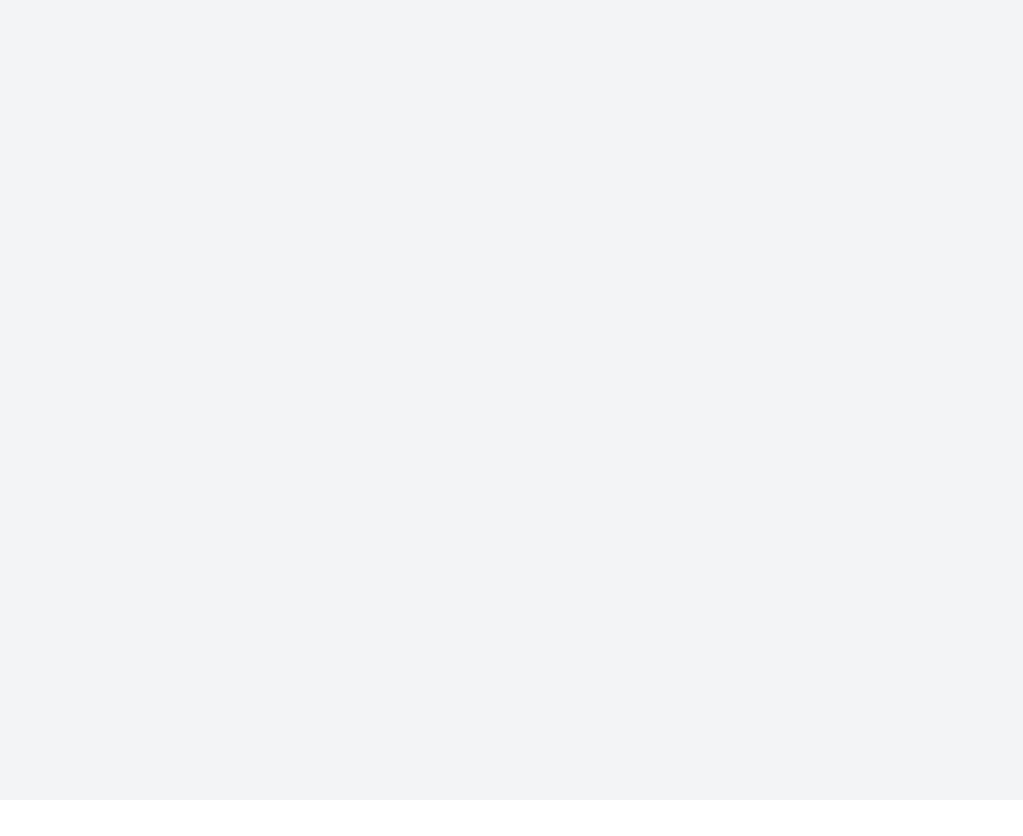
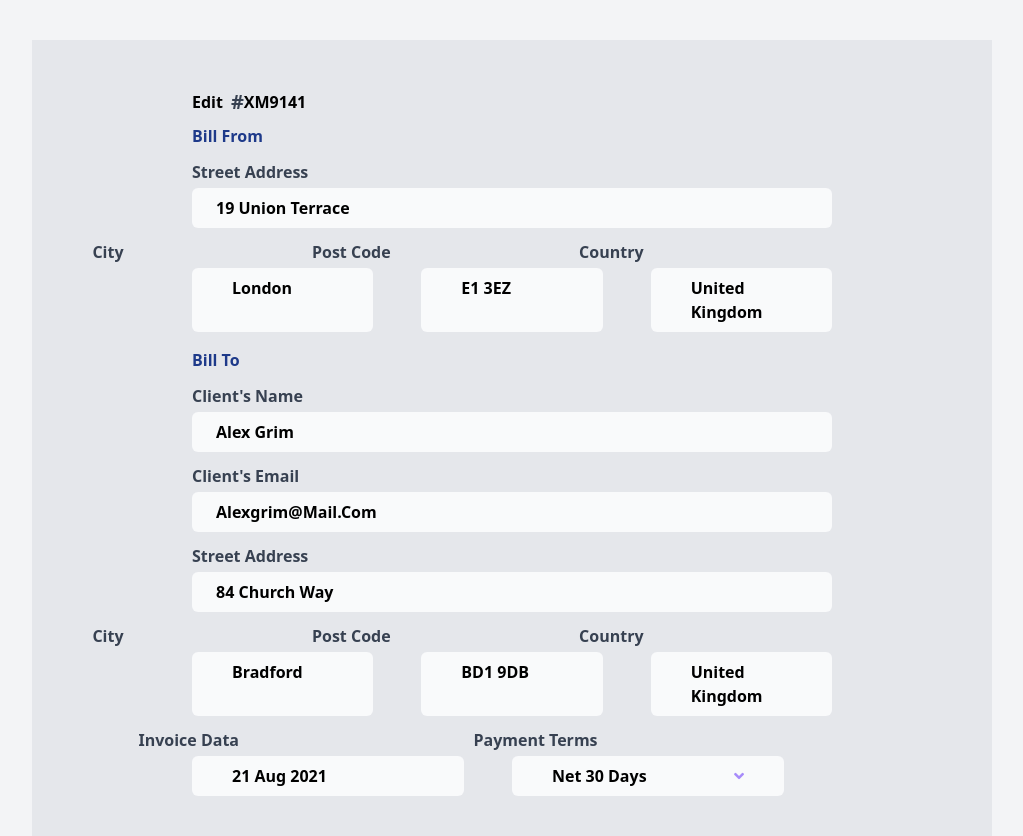
Before and after one commit to ayomideEnoch/invoice-app, a Vue app: page /invoice-create in a window 1280 px wide. Before the commit this address had no page. Shown: the whole page, without its empty margins (128-1151 px from the left). Before the commit the page ends 800 px from the top, so only its background shows below. Built offline with nearby package versions, Linux system fonts and the light colour scheme.

Commit message:
Iteration...

```diff
--- a/src/router/index.js
+++ b/src/router/index.js
@@ -1,6 +1,7 @@
 import { createRouter, createWebHistory } from  'vue-router';
 import Home from '../views/InvoiceList'
 import InvoiceCreate from '../views/InvoiceCreate'
+import InvoiceShow from '../views/InvoiceShow'
 
 const routes = [
     {
@@ -9,9 +10,14 @@ const routes = [
         component: Home
     },
     {
-        path: '/',
+        path: '/invoice-create',
         name: 'InvoiceCreate',
         component: InvoiceCreate
+    },
+    {
+        path: '/invoice-show',
+        name: 'InvoiceShow',
+        component: InvoiceShow
     },
 ]
 
--- a/src/views/InvoiceCreate.vue
+++ b/src/views/InvoiceCreate.vue
@@ -1,5 +1,75 @@
 <template>
-  <div>Invoice Create vue</div>
+  <section class="w-full h-full bg-gray-200 px-40 py-10">
+    <div class="flex font-bold items-center py-2">
+      <p class="capitalize">edit</p>
+      <p class="text-xl text-gray-700 ml-2">#</p>
+      <p>XM9141</p>
+    </div>
+    <div class="capitalize text-blue-900 font-bold">bill from</div>
+    <div class="font-bold capitalize">
+      <p class="text-gray-700 mt-3 mb-1">street address</p>
+      <div class="bg-gray-50 py-2 px-6 rounded-md shadow-4xl">19 union terrace</div>
+    </div>
+    <div class="font-bold capitalize flex justify-evenly -ml-72">
+      <p class="text-gray-700 mt-3 mb-1">city</p>
+      <p class="text-gray-700 mt-3 mb-1">post code</p>
+      <p class="text-gray-700 mt-3 mb-1">country</p>
+    </div>
+    <div class="font-bold flex justify-evenly">
+      <p class="capitalize bg-gray-50 py-2 px-10 w-80 rounded-md shadow-4xl">london</p>
+      <p class="uppercase bg-gray-50 py-2 px-10 w-80 rounded-md shadow-4xl mx-12">
+        e1 3ez
+      </p>
+      <p class="capitalize bg-gray-50 py-2 px-10 w-80 rounded-md shadow-4xl">
+        united kingdom
+      </p>
+    </div>
+    <div class="capitalize text-blue-900 font-bold mt-4">bill to</div>
+    <div class="font-bold capitalize">
+      <p class="text-gray-700 mt-3 mb-1">client's name</p>
+      <div class="bg-gray-50 py-2 px-6 rounded-md shadow-4xl">alex grim</div>
+    </div>
+    <div class="font-bold capitalize">
+      <p class="text-gray-700 mt-3 mb-1">client's email</p>
+      <div class="bg-gray-50 py-2 px-6 rounded-md shadow-4xl">alexgrim@mail.com</div>
+      <div class="font-bold capitalize">
+        <p class="text-gray-700 mt-3 mb-1">street address</p>
+        <div class="bg-gray-50 py-2 px-6 rounded-md shadow-4xl">84 church way</div>
+      </div>
+      <div class="font-bold capitalize flex justify-evenly -ml-72">
+        <p class="text-gray-700 mt-3 mb-1">city</p>
+        <p class="text-gray-700 mt-3 mb-1">post code</p>
+        <p class="text-gray-700 mt-3 mb-1">country</p>
+      </div>
+      <div class="font-bold flex justify-evenly">
+        <p class="capitalize bg-gray-50 py-2 px-10 w-80 rounded-md shadow-4xl">
+          bradford
+        </p>
+        <p class="uppercase bg-gray-50 py-2 px-10 w-80 rounded-md shadow-4xl mx-12">
+          bd1 9db
+        </p>
+        <p class="capitalize bg-gray-50 py-2 px-10 w-80 rounded-md shadow-4xl">
+          united kingdom
+        </p>
+      </div>
+
+      <div class="font-bold capitalize flex justify-evenly -ml-72">
+        <p class="text-gray-700 mt-3 mb-1">invoice data</p>
+        <p class="text-gray-700 mt-3 mb-1">payment terms</p>
+      </div>
+      <div class="font-bold flex justify-evenly">
+        <p class="capitalize bg-gray-50 py-2 px-10 w-80 rounded-md shadow-4xl">
+          21 aug 2021
+        </p>
+        <div
+          class="flex justify-between items-center capitalize bg-gray-50 py-2 px-10 w-80 rounded-md shadow-4xl mx-12"
+        >
+          <p class="">net 30 days</p>
+          <i class="fas fa-angle-down cursor-pointer text-purple-400 font-bold"></i>
+        </div>
+      </div>
+    </div>
+  </section>
 </template>
 
 <script>
--- a/src/views/InvoiceEdit.vue
+++ b/src/views/InvoiceEdit.vue
@@ -1,5 +1,5 @@
 <template>
-  <section class="w-full h-full bg-gray-200 px-40 py-10">
+  <section class="">
     <div class="flex font-bold items-center py-2">
       <p class="capitalize">edit</p>
       <p class="text-xl text-gray-700 ml-2">#</p>
--- a/src/views/InvoiceList.vue
+++ b/src/views/InvoiceList.vue
@@ -3,9 +3,7 @@
     <section class="flex justify-between mb-14">
       <div>
         <p class="font-semibold text-4xl">Invoices</p>
-        <p class="text-gray-400 text-sm">
-          There are {{ invoiceData.length }} total invoices
-        </p>
+        <p class="text-gray-400 text-sm">There are {{ invoice.length }} total invoices</p>
       </div>
 
       <div class="flex items-center">
@@ -19,25 +17,43 @@
           v-if="dropdown"
           class="bg-white w-32 absolute top-20 mt-1 right-72 mr-6 rounded-md text-sm py-2 shadow-md"
         >
-          <p class="py-1 p-3 hover:bg-green-100 cursor-pointer">Paid</p>
-          <p class="py-1 p-3 hover:bg-yellow-100 cursor-pointer">Pending</p>
+          <p
+            @click="allInvoice(), (dropdown = false)"
+            class="py-1 p-3 hover:bg-green-100 cursor-pointer"
+          >
+            All
+          </p>
+          <p
+            @click="filteredInvoice('Paid'), (dropdown = false)"
+            class="py-1 p-3 hover:bg-green-100 cursor-pointer"
+          >
+            Paid
+          </p>
+          <p
+            @click="filteredInvoice('Pending'), (dropdown = false)"
+            class="py-1 p-3 hover:bg-yellow-100 cursor-pointer"
+          >
+            Pending
+          </p>
         </div>
-        <button class="flex items-center bg-purple-900 p-2 rounded-full">
+        <router-link :to="{ name: 'InvoiceCreate' }"
+          ><button
+            class="flex items-center bg-purple-900 p-2 rounded-full focus:outline-none"
+          >
             <div
               class="flex justify-center items-center bg-white h-7 w-7 rounded-full text-xl text-purple-600"
             >
               <i class="fas fa-plus"></i>
             </div>
-          <p class="text-white text-sm font-semibold px-2">
-            <router-link :to="{ name: 'InvoiceCreate' }">New Invoice</router-link>
-          </p>
+            <p class="text-white text-sm font-semibold px-2">New Invoice</p>
           </button>
+        </router-link>
       </div>
     </section>
     <section class="">
-      <div
-        v-for="invoice in invoiceData"
-        :key="invoice.index"
+      <div v-for="invoice in invoice" :key="invoice.index">
+        <router-link
+          :to="{ name: 'InvoiceShow' }"
           class="flex justify-between items-center bg-white shadow-md p-2 px-5 rounded-lg mb-5"
         >
           <p class="font-semibold">{{ invoice.invoiceNo }}</p>
@@ -60,6 +76,7 @@
               <i class="fas fa-angle-right cursor-pointer"></i>
             </p>
           </div>
+        </router-link>
       </div>
     </section>
   </div>
@@ -70,6 +87,7 @@ export default {
   data() {
     return {
       dropdown: false,
+      invoice: [],
       invoiceData: [
         {
           invoiceNo: "#RT5555",
@@ -109,6 +127,21 @@ export default {
       ],
     };
   },
+  methods: {
+    filteredInvoice(status) {
+      let result = this.invoiceData;
+      let filter = result.filter(function (type) {
+        return type.status === status;
+      });
+      this.invoice = filter;
+    },
+    allInvoice() {
+      this.invoice = this.invoiceData;
+    },
+  },
+  beforeMount() {
+    this.allInvoice();
+  },
 };
 </script>
 
--- a/src/views/InvoiceShow.vue
+++ b/src/views/InvoiceShow.vue
@@ -1,46 +1,41 @@
 <template>
-  <div class="w-full h-full bg-gray-200 px-40 pt-10">
+  <div class="">
     <section class="">
-      <button class="flex justify-start items-center mb-6 font-bold">
+      <button
+        @click="$router.go(-1)"
+        class="flex justify-start items-center mb-6 focus:outline-none"
+      >
         <i class="fa fa-angle-left mr-10 text-blue-600"></i>
         <p>Go back</p>
       </button>
       <div
-        class="flex justify-between items-center font-bold bg-white shadow-md p-2 pl-12 pr-12 px-5 py-4 rounded-lg mb-5"
+        class="flex justify-between items-center bg-white shadow-md p-2 pl-12 pr-12 px-5 py-4 rounded-lg mb-5"
       >
-        <div>
-          <div class="flex items-center capitalize font-bold">
+        <div class="flex">
+          <div class="flex items-center capitalize">
             <p class="mr-4">status</p>
-            <div class="flex text-yellow-500 bg-yellow-100 items-center py-3 rounded-md">
-              <p class="px-2 text-sm">
-                <i class="fas fa-circle"></i>
-              </p>
-              <p class="px-2">pending</p>
-            </div>
+          </div>
+          <div
+            class="bg-yellow-100 text-yellow-700 capitalize flex items-center p-2 w-24 rounded-md"
+          >
+            <i class="pr-2 text-xs fad fa-circle"></i>
+            <p>pending</p>
           </div>
         </div>
-        <div class="flex py-3">
-          <button
-            class="px-6 shadow-md bg-gray-300 rounded-2xl p-2 ml-4 capitalize font-bold"
-          >
-            <p>edit</p>
+        <div class="flex py-3 text-white">
+          <button class="px-6 shadow-md bg-gray-300 rounded-2xl p-2 ml-4 capitalize">
+            <p class="text-black">edit</p>
           </button>
-          <button
-            class="px-6 shadow-md bg-red-500 rounded-2xl p-2 ml-4 capitalize font-bold"
-          >
+          <button class="px-6 shadow-md bg-red-500 rounded-2xl p-2 ml-4 capitalize">
             <p>delete</p>
           </button>
           <button>
-            <p class="px-6 shadow-md bg-blue-700 rounded-2xl p-2 ml-4 font-bold">
-              Mark as Paid
-            </p>
+            <p class="px-6 shadow-md bg-blue-700 rounded-2xl p-2 ml-4">Mark as Paid</p>
           </button>
         </div>
       </div>
     </section>
-    <section
-      class="pt-6 font-bold bg-white shadow-md pl-12 pr-12 p-2 px-5 py-4 rounded-lg mb-5"
-    >
+    <section class="pt-6 bg-white shadow-md pl-12 pr-12 p-2 px-5 py-4 rounded-lg mb-5">
       <div class="flex justify-between">
         <div class="">
           <div class="flex items-center">
```
Lines whose indentation alone changed are shown as unchanged.
